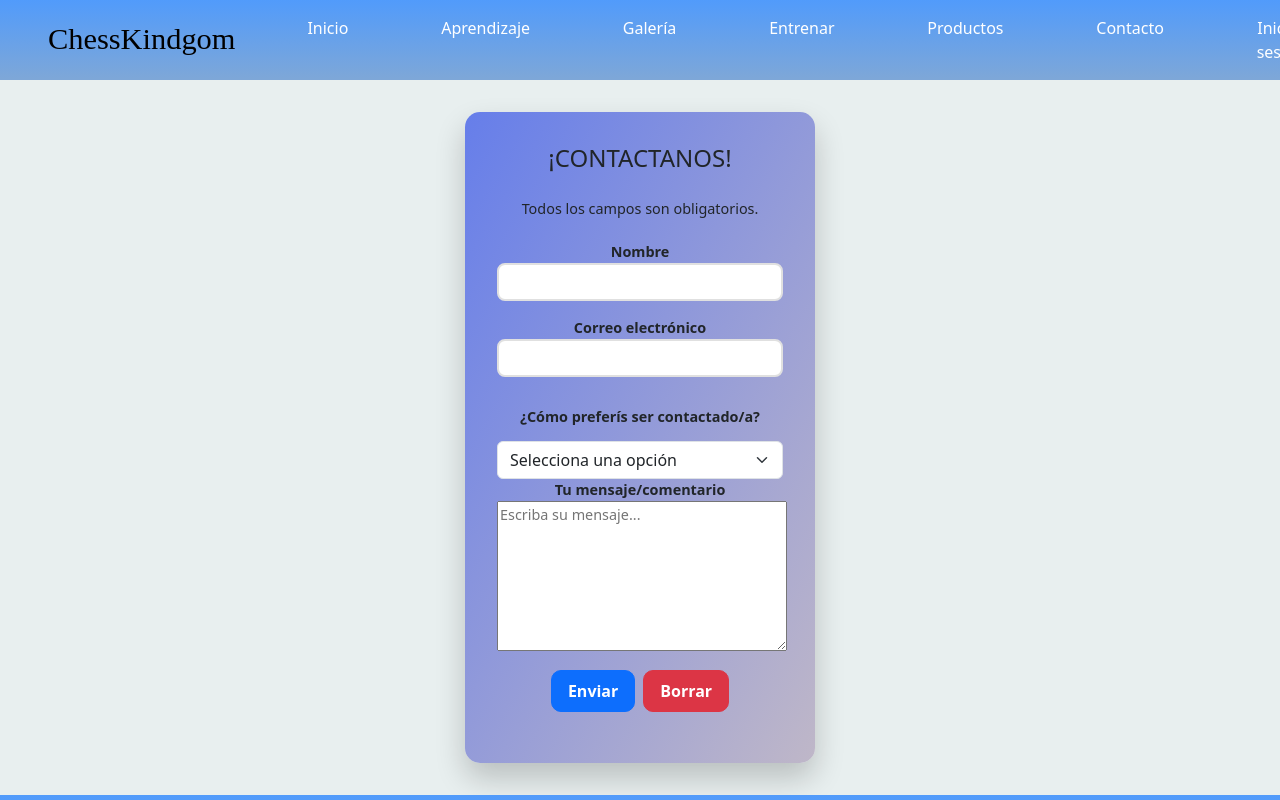
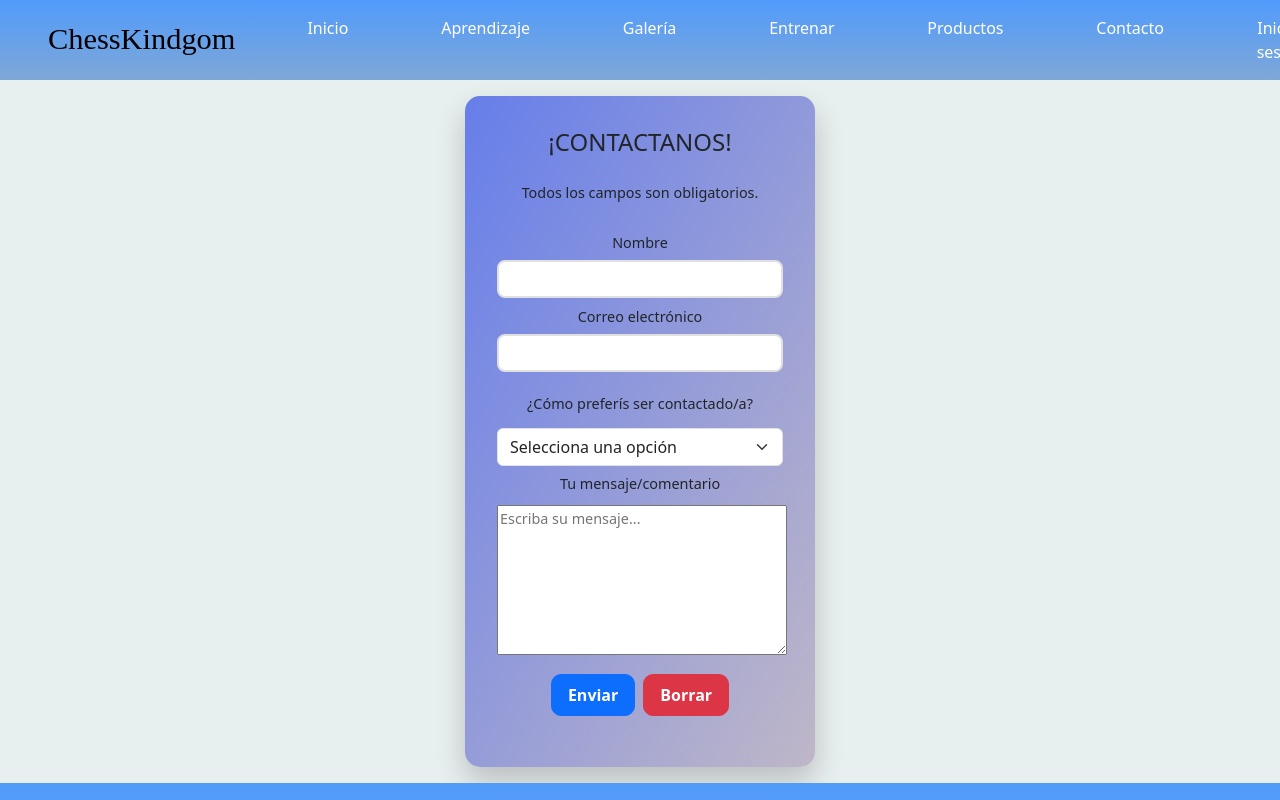
Before and after one commit to KingLear90/chesskingdom_deploy, a React (Vite) app in the folder front/: page /contact in a window 1280 px wide. Shown: the top 800 px of the page. Built offline with nearby package versions, Linux system fonts and the light colour scheme; a web font is replaced by a local one.

Commit message:
update style

```diff
--- a/front/src/Pages/Contact/Contact.css
+++ b/front/src/Pages/Contact/Contact.css
@@ -8,7 +8,7 @@
 
 .contact-container {
     width: 350px;
-    margin: 2rem auto;
+    margin: 1rem auto;
     background: rgba(255, 255, 255, 0.95);
     padding: 2rem; /* Reducido de 3rem */
     border-radius: 15px;
@@ -30,7 +30,7 @@
   width: 100%;
   height: 2.4rem;
   padding: 0.8rem;
-  margin-bottom: 1rem;
+  margin-bottom: 0.1rem;
   border: 2px solid #e0e0e0;
   border-radius: 8px;
   transition: all 0.3s ease;
@@ -52,12 +52,18 @@
     transition: all 0.3s ease;
 }
 
+label {
+    margin: 0.4rem auto;
+    font-weight: 500;
+}
+
 .contact-textarea {
     width: 290px;
     display: flex;
     align-items: center;
     margin-left: auto;
     margin-right: auto;
+    margin-top: 0.3em;
     min-height: 120px;
     max-height: 150px;
 }
```
